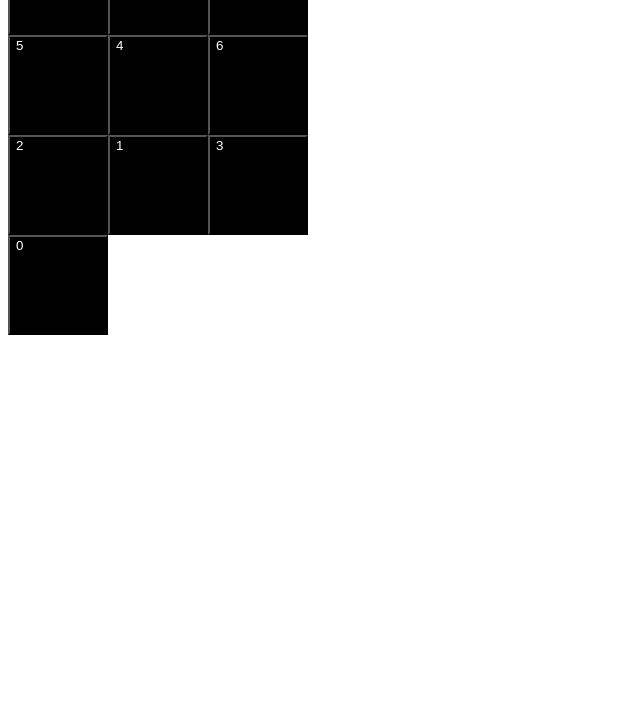
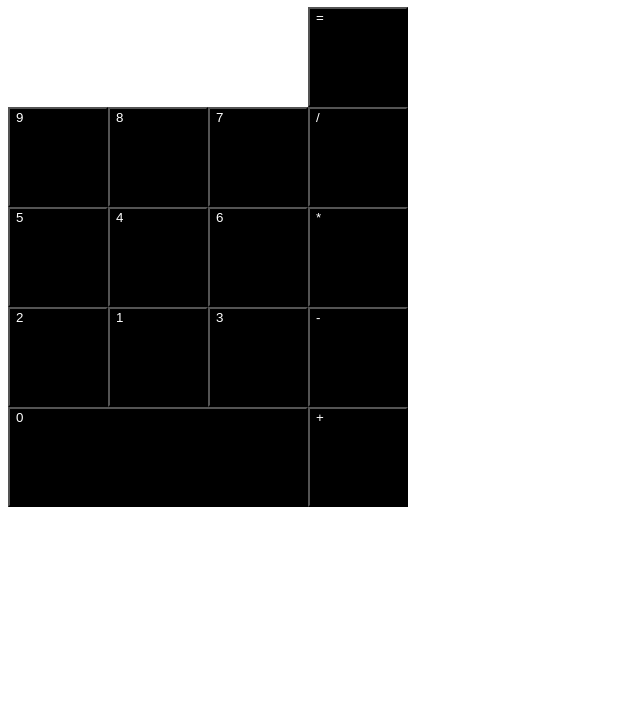
Before and after one commit to andyglover/odin-calculator, a plain HTML site: page index.html in a window 1280 px wide. Shown: the part 73-800 px from the top of the page, without its empty margins (0-640 px from the left). Drawn offline with Linux system fonts and the light colour scheme.

Commit message:
Added buttons

```diff
--- a/css/style.css
+++ b/css/style.css
@@ -1,10 +1,26 @@
+.calculatorContainer{
+    display: flex;
+}
 .buttonRow{
     display:flex;
 }
-.numberButton {
+
+.numberButton, .operatorButton {
     display: flex;
     height: 100px;
     width: 100px;
     color: white;
     background-color: black;
 }
+.inputField{
+    display: flex;
+    height: 100px;
+}
+#zero {
+    width:100%;
+}
+
+.operatorButtons {
+    display:flex;
+    flex-direction: column;
+}
--- a/index.html
+++ b/index.html
@@ -8,6 +8,10 @@
     <title>Calculator</title>
 </head>
 <body>
+    <h1>Calculator!</h1>
+    <div class="calculatorContainer">
+    <div class="numberbuttons">
+        <div class="inputField"></div>
         <div class="buttonRow">
             <button class="numberButton" id="9">9</button>
             <button class="numberButton" id="8">8</button>
@@ -23,8 +27,18 @@
             <button class="numberButton" id="1">1</button>
             <button class="numberButton" id="3">3</button>
         </div>
+
         <div>
-        <button class="numberButton" id="0">0</button>
+            <button class="numberButton" id="zero">0</button>
+        </div>
+    </div>
+    <div class="operatorButtons">
+        <button class="operatorButton">=</button>
+        <button class="operatorButton">/</button>
+        <button class="operatorButton">*</button>
+        <button class="operatorButton">-</button>
+        <button class="operatorButton">+</button>
+    </div>
     </div>
     <script src="./src/script.js"></script>
 </body>
```
Lines whose indentation alone changed are shown as unchanged.
